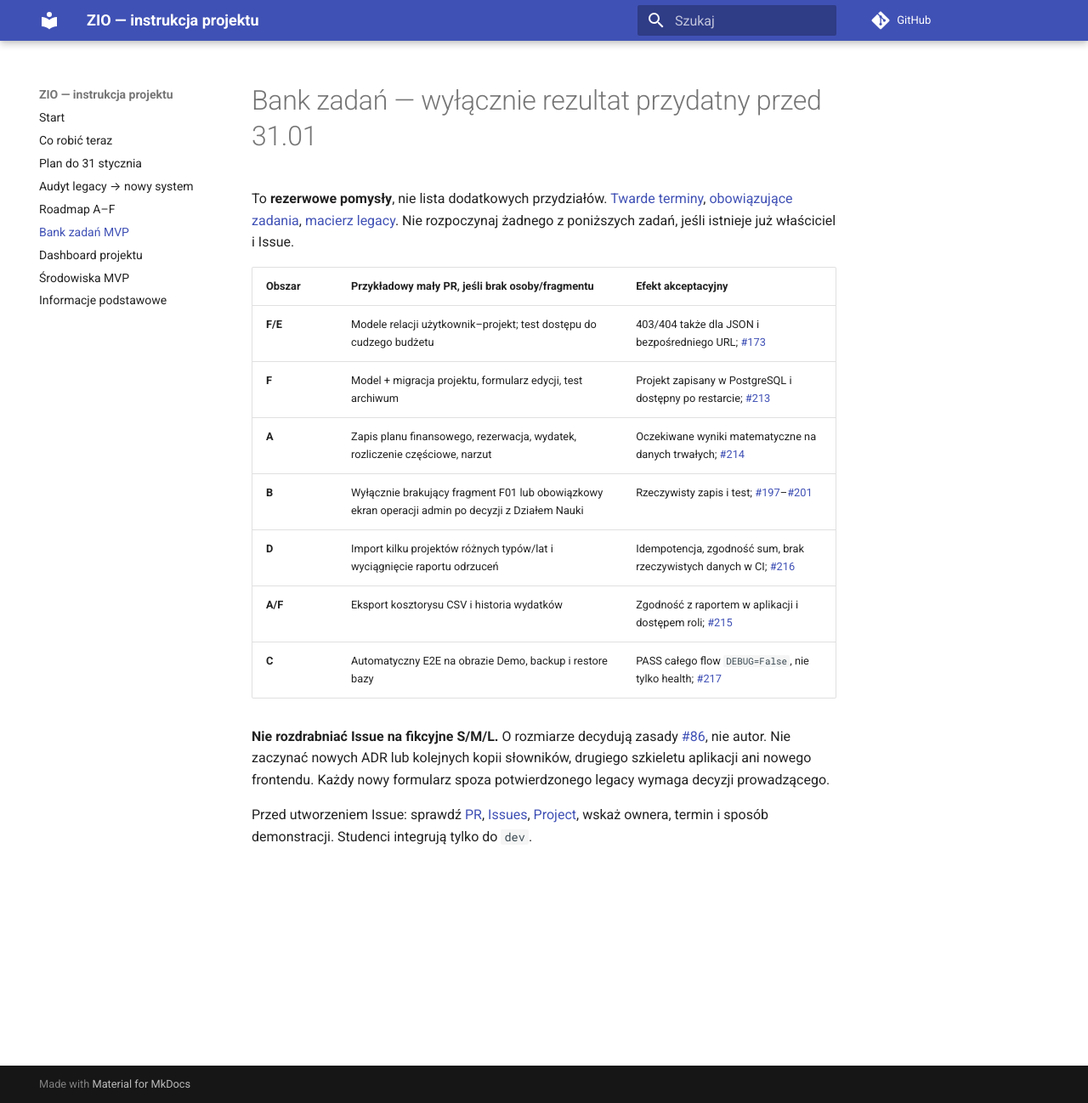
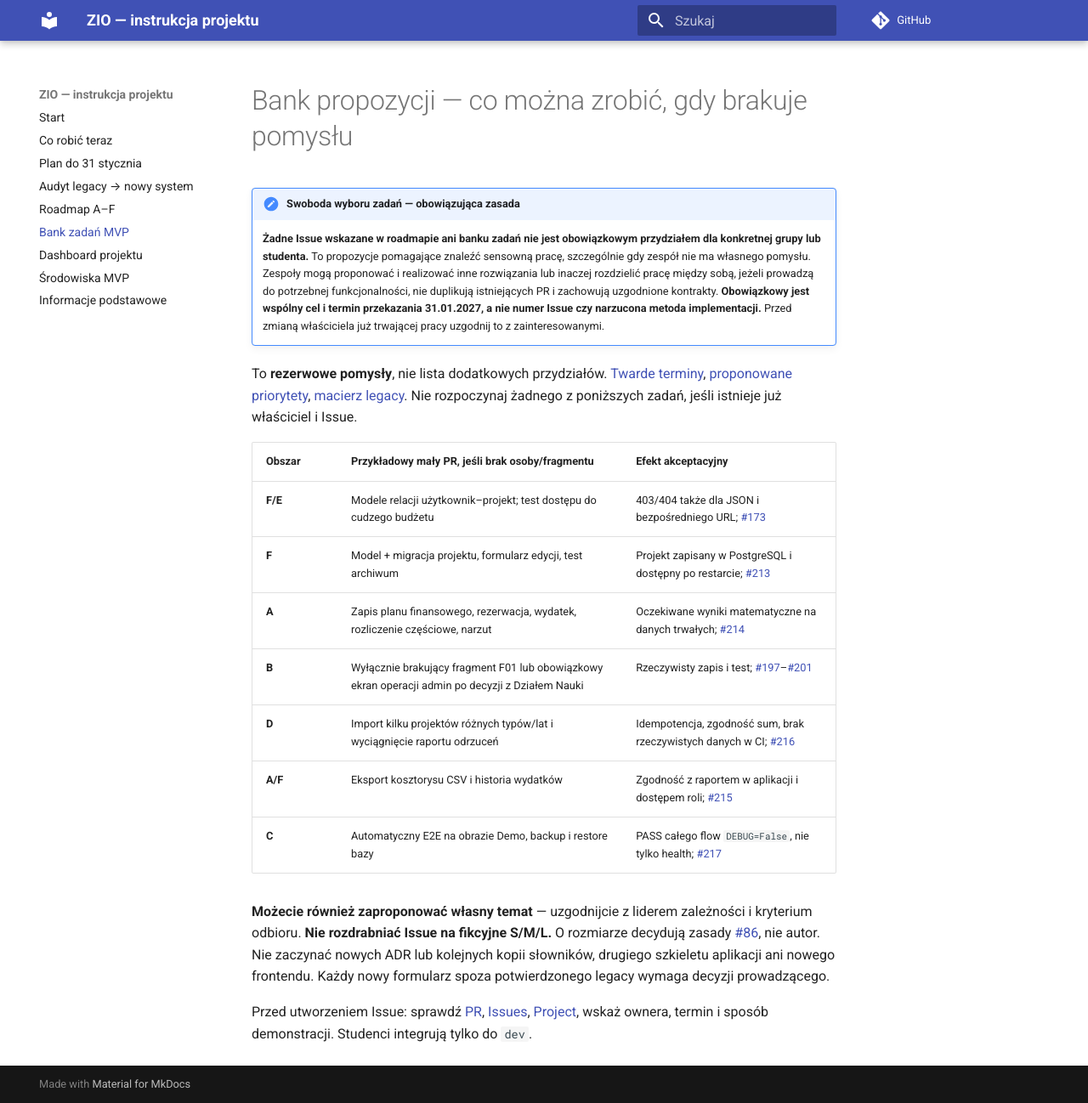
Before and after one commit to zio-wi-pb-mc/pb-science-office-manual, an MkDocs documentation site: the page built from manual/17-bank-zadan-mvp.md, in a window 1280 px wide and 1298 px high. Shown: the whole window at 85% size. Built offline with MkDocs 1.6.1 and Material for MkDocs 9.7.7, drawn with Linux system fonts in a browser that asks for light colours; comment, search, counter and statistics services are not loaded.

Commit message:
docs: clarify voluntary team issue selection and binding product goals

```diff
--- a/manual/17-bank-zadan-mvp.md
+++ b/manual/17-bank-zadan-mvp.md
@@ -1,6 +1,10 @@
-# Bank zadań — wyłącznie rezultat przydatny przed 31.01
+# Bank propozycji — co można zrobić, gdy brakuje pomysłu
 
-To **rezerwowe pomysły**, nie lista dodatkowych przydziałów. [Twarde terminy](23-plan-do-31-stycznia.md), [obowiązujące zadania](16-propozycje-zadan-po-audycie.md), [macierz legacy](22-audyt-legacy-parity.md). Nie rozpoczynaj żadnego z poniższych zadań, jeśli istnieje już właściciel i Issue.
+!!! important "Swoboda wyboru zadań — obowiązująca zasada"
+    **Żadne Issue wskazane w roadmapie ani banku zadań nie jest obowiązkowym przydziałem dla konkretnej grupy lub studenta.** To propozycje pomagające znaleźć sensowną pracę, szczególnie gdy zespół nie ma własnego pomysłu. Zespoły mogą proponować i realizować inne rozwiązania lub inaczej rozdzielić pracę między sobą, jeżeli prowadzą do potrzebnej funkcjonalności, nie duplikują istniejących PR i zachowują uzgodnione kontrakty. **Obowiązkowy jest wspólny cel i termin przekazania 31.01.2027, a nie numer Issue czy narzucona metoda implementacji.** Przed zmianą właściciela już trwającej pracy uzgodnij to z zainteresowanymi.
+
+
+To **rezerwowe pomysły**, nie lista dodatkowych przydziałów. [Twarde terminy](23-plan-do-31-stycznia.md), [proponowane priorytety](16-propozycje-zadan-po-audycie.md), [macierz legacy](22-audyt-legacy-parity.md). Nie rozpoczynaj żadnego z poniższych zadań, jeśli istnieje już właściciel i Issue.
 
 | Obszar | Przykładowy mały PR, jeśli brak osoby/fragmentu | Efekt akceptacyjny |
 |---|---|---|
@@ -12,6 +16,6 @@ To **rezerwowe pomysły**, nie lista dodatkowych przydziałów. [Twarde terminy]
 | **A/F** | Eksport kosztorysu CSV i historia wydatków | Zgodność z raportem w aplikacji i dostępem roli; [#215](https://github.com/zio-wi-pb-mc/pb-science-office/issues/215) |
 | **C** | Automatyczny E2E na obrazie Demo, backup i restore bazy | PASS całego flow `DEBUG=False`, nie tylko health; [#217](https://github.com/zio-wi-pb-mc/pb-science-office/issues/217) |
 
-**Nie rozdrabniać Issue na fikcyjne S/M/L.** O rozmiarze decydują zasady [#86](https://github.com/zio-wi-pb-mc/pb-science-office/issues/86), nie autor. Nie zaczynać nowych ADR lub kolejnych kopii słowników, drugiego szkieletu aplikacji ani nowego frontendu. Każdy nowy formularz spoza potwierdzonego legacy wymaga decyzji prowadzącego.
+**Możecie również zaproponować własny temat** — uzgodnijcie z liderem zależności i kryterium odbioru. **Nie rozdrabniać Issue na fikcyjne S/M/L.** O rozmiarze decydują zasady [#86](https://github.com/zio-wi-pb-mc/pb-science-office/issues/86), nie autor. Nie zaczynać nowych ADR lub kolejnych kopii słowników, drugiego szkieletu aplikacji ani nowego frontendu. Każdy nowy formularz spoza potwierdzonego legacy wymaga decyzji prowadzącego.
 
 Przed utworzeniem Issue: sprawdź [PR](https://github.com/zio-wi-pb-mc/pb-science-office/pulls), [Issues](https://github.com/zio-wi-pb-mc/pb-science-office/issues), [Project](https://github.com/orgs/zio-wi-pb-mc/projects/1/views/1), wskaż ownera, termin i sposób demonstracji. Studenci integrują tylko do `dev`.
```
